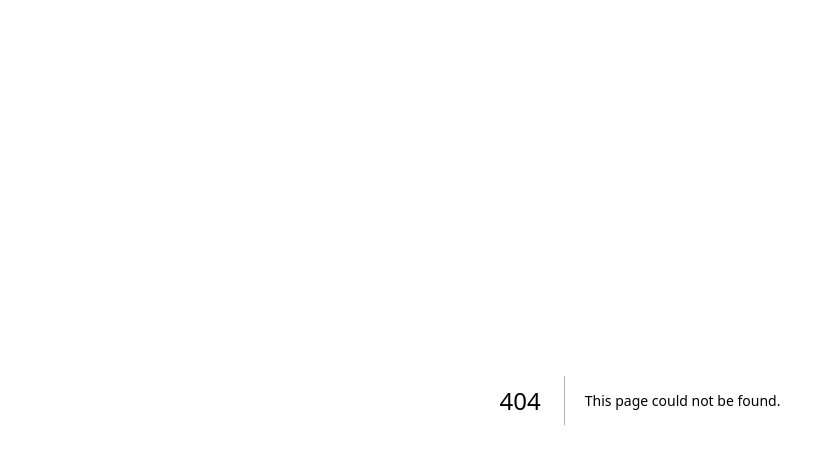
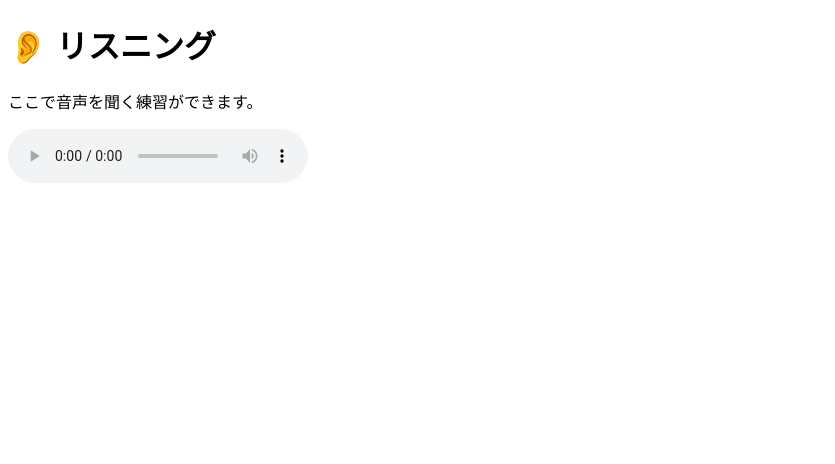
Before and after one commit to Happygeneva/ShinjiB2, a Next.js app: page /listening in a window 1280 px wide. Before the commit this address had no page. Shown: the top 464 px of the page, without its empty margins (0-835 px from the left). Built offline with nearby package versions, Linux system fonts and the light colour scheme.

Commit message:
Create listening.js

```diff
--- /dev/null
+++ b/pages/listening.js
@@ -0,0 +1,13 @@
+export default function Listening() {
+  return (
+    <div className="p-8">
+      <h1 className="text-2xl font-bold mb-4">👂 リスニング</h1>
+      <p>ここで音声を聞く練習ができます。</p>
+
+      <audio controls className="mt-4">
+        <source src="/audio/sample.mp3" type="audio/mpeg" />
+        お使いのブラウザは audio タグに対応していません。
+      </audio>
+    </div>
+  );
+}
```
